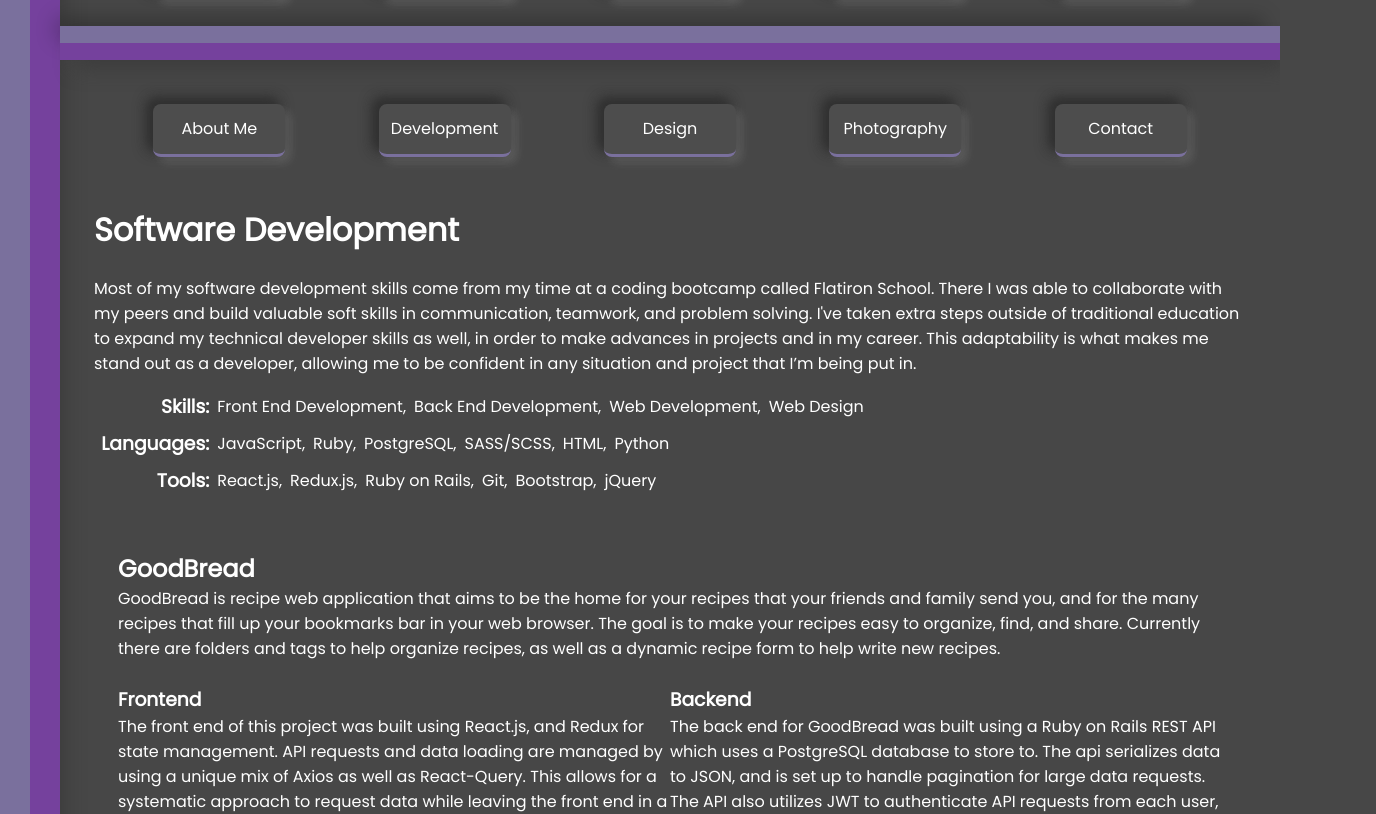
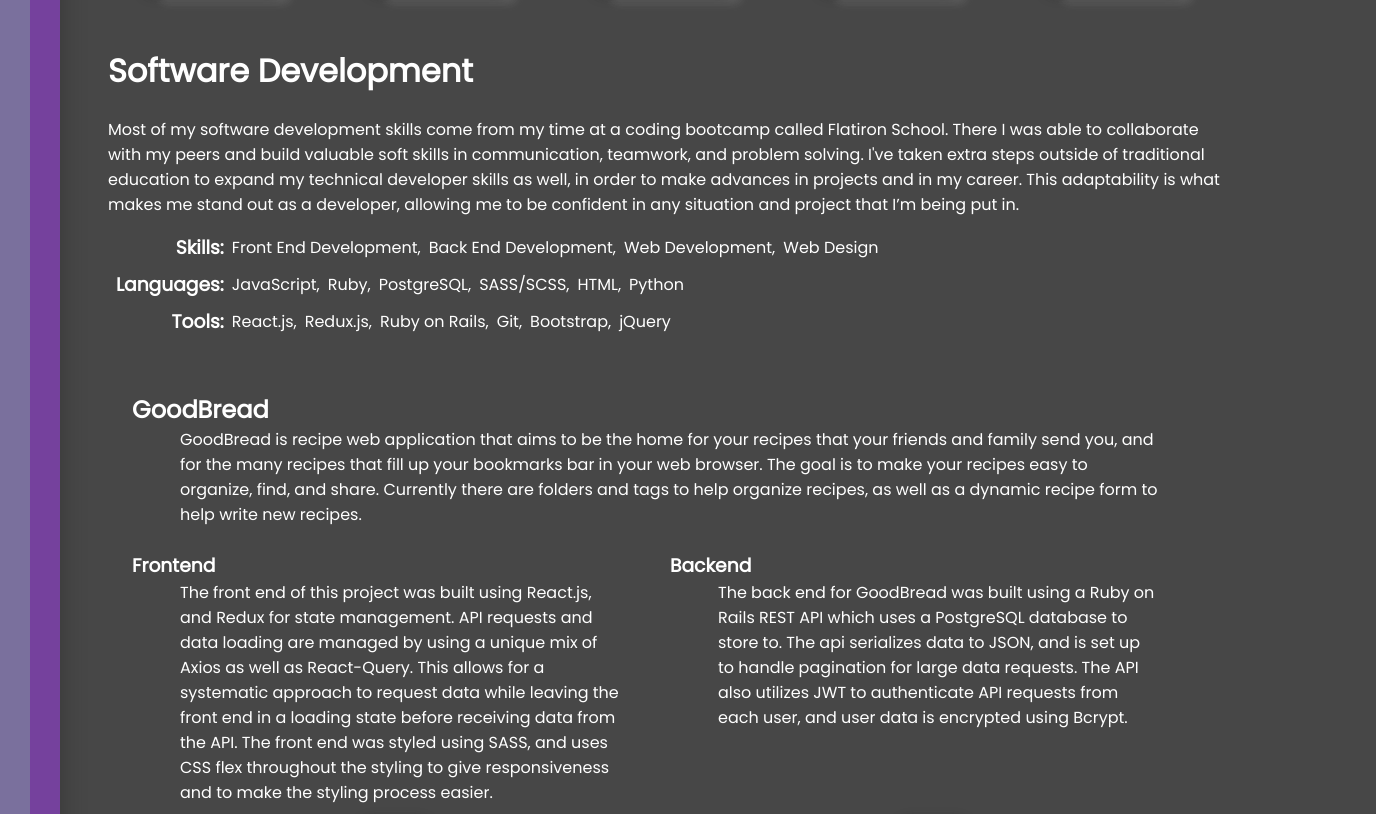
Before and after one commit to Rmiverson/rmiportfolio, a React (Create React App) app: page /development in a window 1280 px wide. Shown: the part 899-1713 px from the top of the page, 1376 px wide, since content can reach past the window. Built offline with nearby package versions, Linux system fonts and the light colour scheme.

Commit message:
updated dev page and readjusted some of the resizing padding

```diff
--- a/src/RoutBoard.js
+++ b/src/RoutBoard.js
@@ -11,10 +11,10 @@ const RouteBoard = (props) => {
     return (
         <Routes>
             <Route index element={<AboutMe data={props.result} />} />
-            <Route path='/development' element={<Development />} />
-            <Route path='/design' element={<Design />} />
-            <Route path='/photography' element={<Photography />} />
-            <Route path='/Contact' element={<Contact />} />
+            <Route path='/development' element={<Development data={props.result} />} />
+            <Route path='/design' element={<Design data={props.result} />} />
+            <Route path='/photography' element={<Photography data={props.result} />} />
+            <Route path='/Contact' element={<Contact data={props.result} />} />
 
             <Route path='*' element={<div>404 Page Not Found.</div>} />
         </Routes>
--- a/src/containers/AboutMe/AboutMe.scss
+++ b/src/containers/AboutMe/AboutMe.scss
@@ -4,7 +4,7 @@
   flex-direction: column;
 
   p, .education {
-    padding: 0px 1rem 0px 1rem;
+    padding: 0px 3rem 0px 3rem;
   }
 
   .about-introduction {
@@ -96,6 +96,10 @@
 
 @media only screen and (max-width: 800px) {
   .about-me {
+    p, .education {
+      padding: 0px 1rem 0px 1rem;
+    }
+
     .main-body {
       padding: 0px;
       height: 140vh;
--- a/src/containers/Development/Development.js
+++ b/src/containers/Development/Development.js
@@ -1,48 +1,14 @@
-import React, {useEffect, useState} from 'react'
-import Footer from '../../components/Footer'
-import Nav from '../../components/Nav'
+import React from 'react'
 import { BsGithub } from 'react-icons/bs'
 
 import './Development.scss'
 
-const Development = () => {
-  const [result, setResult] = useState({data: {}, status: null, message: null})
-
-  useEffect(() => {
-    async function getData() {
-      try {
-        await fetch('db.json', {
-          headers: {
-            'Content-Type': 'application/json',
-            'Accept': 'application/json'
-          }
-        })
-        .then((response) => response.json())
-        .then((data) => {
-          setResult({data: data, status: 200, message: 'OK'})
-        })
-      } catch (error) {
-        setResult({data: {}, status: error, message: error})
-      }
-    }
-
-    getData()
-  }, [])
-
-  if (!result.status) {
-    return <div>Loading...</div>
-  } else {
+const Development = (props) => {
   return (
     <div className='development'>
-        <div className='mid-ribbon'>
-          <div className='inner-mid-ribbon'></div>
-        </div>
-        <Nav />
-
-        <div className='development-content min-height'>
       <div className='development-introduction'>
         <h1>Software Development</h1>
-            {result.data.development.about.map((paragraph, index) => {
+        {props.data.development.about.map((paragraph, index) => {
           return <p key={paragraph + index}>{paragraph}</p>
         })}
       </div>
@@ -51,10 +17,10 @@ const Development = () => {
         <div className='skills-container'>
           <h3>Skills:</h3>
           <ul>
-                {result.data.development.skills.skills.map((skill, index) => {
+            {props.data.development.skills.skills.map((skill, index) => {
               let returnValue = skill
 
-                  if (index + 1 !== result.data.development.skills.skills.length) {
+              if (index + 1 !== props.data.development.skills.skills.length) {
                 returnValue = `${skill},`
               }
 
@@ -66,10 +32,10 @@ const Development = () => {
         <div className='languages-container'>
           <h3>Languages:</h3>
           <ul>
-                {result.data.development.skills.languages.map((language, index) => {
+            {props.data.development.skills.languages.map((language, index) => {
               let returnValue = language
 
-                  if (index + 1 !== result.data.development.skills.languages.length) {
+              if (index + 1 !== props.data.development.skills.languages.length) {
                 returnValue = `${language},`
               }
 
@@ -81,10 +47,10 @@ const Development = () => {
         <div className='tools-container'>
           <h3>Tools:</h3>
           <ul>
-                {result.data.development.skills.tools.map((tool, index) => {
+            {props.data.development.skills.tools.map((tool, index) => {
               let returnValue = tool
 
-                  if (index + 1 !== result.data.development.skills.tools.length) {
+              if (index + 1 !== props.data.development.skills.tools.length) {
                 returnValue = `${tool},`
               }
 
@@ -95,7 +61,7 @@ const Development = () => {
       </div>
 
       <div className='development-projects'>
-            {result.data.development.projects.map((project, index) => {
+        {props.data.development.projects.map((project, index) => {
           return (
             <div className='project' key={project.name + index}>
               <h2>{project.name}</h2>
@@ -119,11 +85,8 @@ const Development = () => {
         })}
       </div>
     </div>
-
-        <Footer />
-      </div>
   )
 }
-}
+
 
 export default Development
--- a/src/containers/Development/Development.scss
+++ b/src/containers/Development/Development.scss
@@ -1,29 +1,11 @@
 .development {
+  width: 100%;
   display: flex;
   flex-direction: column;
-  align-items: center;
-  height: 100%;
 
-  .mid-ribbon {
-    display: flex;
-    flex-direction: column;
-    background-color: #75419D;
-    height: 5vh;
-    width: 100%;
-    box-shadow: 10px 14px 20px -6px rgba(59, 59, 59, .9), -10px -14px 20px -6px rgba(0, 0, 0, 0.25);
-
-    .inner-mid-ribbon {
-      background-color: #7A709D;
-      height: 50%;
+  p, h1, .skill-list, .development-projects {
+    padding: 0px 3rem 0px 3rem;
   }
-  }
-
-  .development-content {
-    width: 90vw;
-    display: flex;
-    flex-direction: column;
-    align-items: center;
-    height: 100%;
 
   .development-introduction {
     text-align: left;
@@ -61,7 +43,7 @@
         }
       }
     }
-    }
+
   }
 
   .development-projects {
@@ -138,6 +120,10 @@
 
 @media only screen and (max-width: 800px) {
   .development {
+    p, h1, .skill-list, .development-projects {
+      padding: 0px 1rem 0px 1rem;
+    }
+
     .development-projects {
       .project {
         img {
```
Lines whose indentation alone changed are shown as unchanged.
